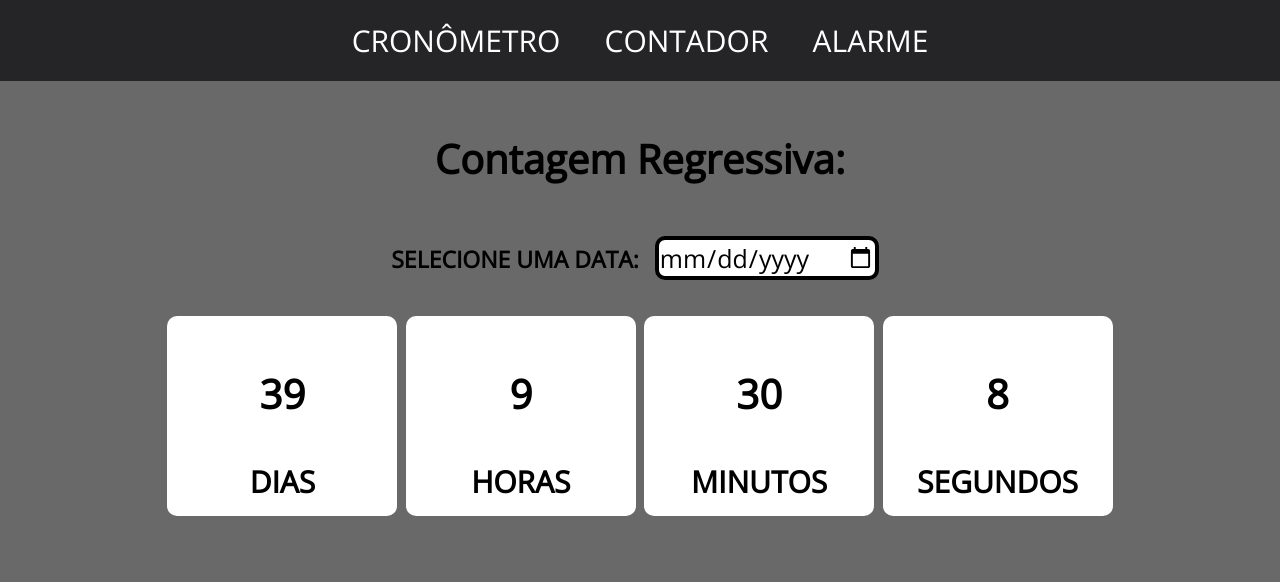
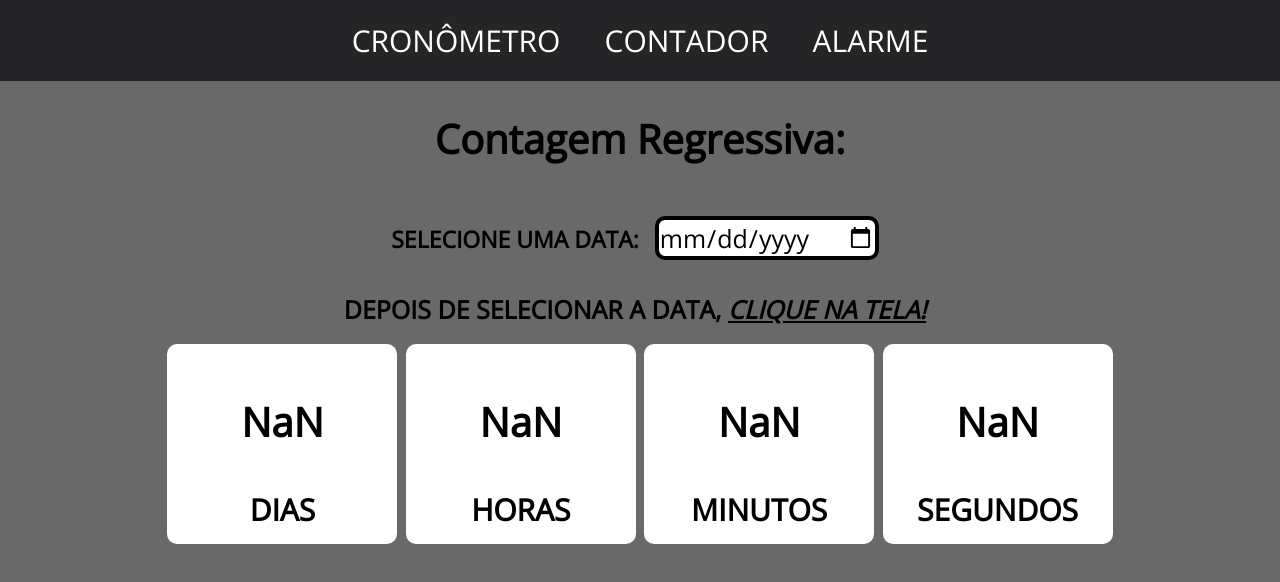
Before and after one commit to lorenzozardo/projeto_cronometro, a plain HTML site: page contador.html in a window 1280 px wide. Drawn offline with nearby package versions, Linux system fonts and the light colour scheme.

Commit message:
Add files via upload

```diff
--- a/contador.css
+++ b/contador.css
@@ -44,7 +44,7 @@ h1{
     font-weight: bold;
     font-size: 40px;
     margin-bottom: 50px;
-    margin-top: 50px;
+    margin-top: 30px;
 }
 h2{
     font-size: 45px;
@@ -60,6 +60,10 @@ form input{
     font-size: 25px;
     border: 4px black solid;
     border-radius: 10px;
+}
+form p{
+    font-weight: bold;
+    font-size: 25px;
 }
 .contagem{
     font-family: sans-serif;
--- a/contador.html
+++ b/contador.html
@@ -21,10 +21,12 @@
     <h1>Contagem Regressiva:</h1>
         <form name="form_main">
             <label for="numero">SELECIONE UMA DATA:</label>
-            <input name='date_end' type="date" onblur="resetCountdown()" />
+            <input name='date_end' type="date" onblur="resetCountdown()"/>
             <br>
+            <br>
+            <p>DEPOIS DE SELECIONAR A DATA, <i><u>CLIQUE NA TELA!</u></i></p>
         </form>
-        <br>
+
         <br>
 
     <div class="contagem">
--- a/contador.js
+++ b/contador.js
@@ -3,7 +3,7 @@ const minuto = segundo * 60;
 const hora = minuto * 60;
 const dia = hora * 24;
 
-let count_down = new Date('01/01/2023 00:00:00').getTime();
+let count_down = new Date('##/##/#### 00:00:00').getTime();
 let x = setInterval(() => countDown(), segundo);
 
 function countDown() {
```
